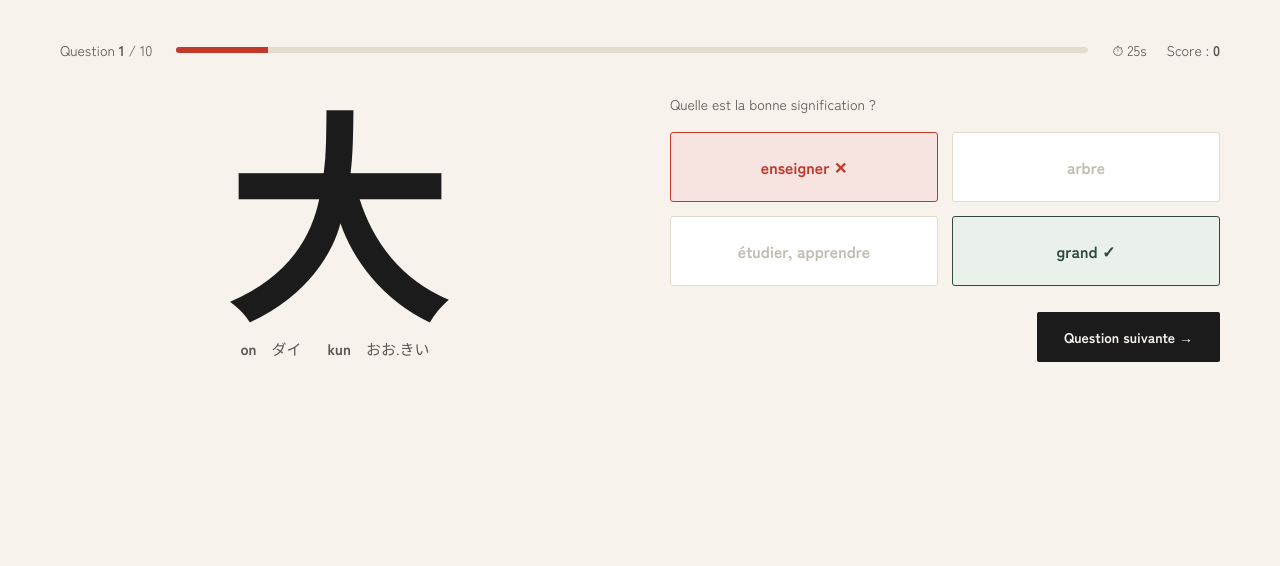
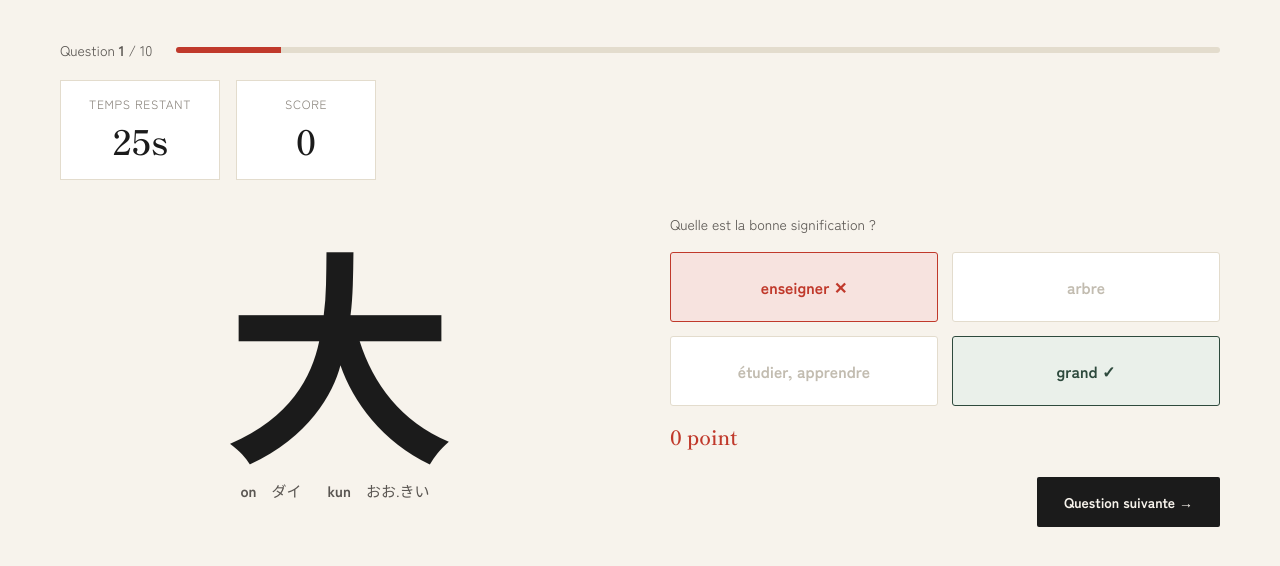
Before and after one commit to Damidvp/kanji-game, a React (Vite) app in the folder frontend/: page /lobby/1/quiz in a window 1280 px wide. Both pictures are taken after a click on the button "enseigner". Shown: the top 566 px of the page. Built offline with nearby package versions, Linux system fonts and the light colour scheme.

Commit message:
Quiz: make timer/score prominent, add Kahoot-style speed scoring (1-1000 pts)
Co-Authored-By: Claude Sonnet 5 <noreply@anthropic.com>

```diff
--- a/frontend/src/screens/QuizScreen.module.css
+++ b/frontend/src/screens/QuizScreen.module.css
@@ -8,7 +8,7 @@
   display: flex;
   justify-content: space-between;
   align-items: center;
-  margin-bottom: 34px;
+  margin-bottom: 20px;
   gap: 24px;
 }
 
@@ -32,17 +32,44 @@
   transition: width 0.2s ease;
 }
 
-.meta {
+.statsRow {
   display: flex;
-  align-items: center;
-  gap: 20px;
-  font-size: 14px;
-  color: var(--color-text-secondary);
-  white-space: nowrap;
+  gap: 16px;
+  margin-bottom: 34px;
 }
 
-.timer {
+.statBox {
+  border: 1px solid var(--color-border);
+  background: var(--color-white);
+  padding: 14px 28px;
+  text-align: center;
+  min-width: 140px;
+  transition:
+    border-color 0.2s ease,
+    background 0.2s ease;
+}
+
+.statBoxUrgent {
+  border-color: var(--color-accent);
+  background: var(--color-error-bg);
+}
+
+.statLabel {
+  font-size: 12px;
+  color: var(--color-text-tertiary);
+  letter-spacing: 0.06em;
+  margin-bottom: 4px;
+}
+
+.statValue {
+  font-family: var(--font-serif);
+  font-size: 34px;
+  font-weight: 600;
   font-variant-numeric: tabular-nums;
+}
+
+.statValueUrgent {
+  color: var(--color-accent);
 }
 
 .body {
@@ -122,6 +149,22 @@
   color: var(--color-accent);
 }
 
+.pointsNoteSuccess {
+  margin-top: 16px;
+  font-family: var(--font-serif);
+  font-size: 20px;
+  font-weight: 600;
+  color: var(--color-success-border);
+}
+
+.pointsNoteZero {
+  margin-top: 16px;
+  font-family: var(--font-serif);
+  font-size: 20px;
+  font-weight: 600;
+  color: var(--color-accent);
+}
+
 .nextRow {
   margin-top: 26px;
   text-align: right;
--- a/frontend/src/screens/QuizScreen.tsx
+++ b/frontend/src/screens/QuizScreen.tsx
@@ -1,4 +1,4 @@
-import { useEffect, useState } from 'react'
+import { useEffect, useRef, useState } from 'react'
 import { useLocation, useNavigate, useParams } from 'react-router-dom'
 import { Button } from '../components/Button'
 import { buildQuizQuestions } from '../mocks/kanji'
@@ -14,6 +14,17 @@ interface QuizLocationState {
 const DEFAULT_LEVELS: JlptLevelId[] = ['N5', 'N4']
 const DEFAULT_QUESTION_COUNT = 10
 const DEFAULT_TIME_PER_QUESTION = 30
+const URGENT_THRESHOLD_SECONDS = 5
+const MAX_POINTS_PER_QUESTION = 1000
+const MIN_POINTS_PER_QUESTION = 1
+
+// Score façon Kahoot : plus la réponse est rapide, plus elle rapporte de points (1 à 1000).
+// Calculé côté client ici (V1 solo/mock) ; en multijoueur réel, ce calcul devra être fait
+// côté serveur à partir de l'horodatage d'envoi de la question, pour ne pas se fier au client.
+function computePoints(elapsedMs: number, timeLimitSeconds: number): number {
+  const ratio = Math.min(1, elapsedMs / (timeLimitSeconds * 1000))
+  return Math.round(MAX_POINTS_PER_QUESTION - (MAX_POINTS_PER_QUESTION - MIN_POINTS_PER_QUESTION) * ratio)
+}
 
 export function QuizScreen() {
   const { code = 'AB3F9K' } = useParams()
@@ -30,7 +41,10 @@ export function QuizScreen() {
   const [selected, setSelected] = useState<string | null>(null)
   const [timedOut, setTimedOut] = useState(false)
   const [score, setScore] = useState(0)
+  const [correctCount, setCorrectCount] = useState(0)
+  const [lastPoints, setLastPoints] = useState<number | null>(null)
   const [timeLeft, setTimeLeft] = useState(timePerQuestion)
+  const questionStartRef = useRef(Date.now())
 
   const current = questions[index]
   const answered = selected !== null || timedOut
@@ -40,6 +54,7 @@ export function QuizScreen() {
   // Le temps ne se réinitialise que sur une nouvelle question, pas quand `answered` change.
   useEffect(() => {
     setTimeLeft(timePerQuestion)
+    questionStartRef.current = Date.now()
     // eslint-disable-next-line react-hooks/exhaustive-deps
   }, [index])
 
@@ -61,13 +76,21 @@ export function QuizScreen() {
   function selectAnswer(option: string) {
     if (answered) return
     setSelected(option)
-    if (option === current.correctAnswer) setScore((s) => s + 1)
+    if (option === current.correctAnswer) {
+      const points = computePoints(Date.now() - questionStartRef.current, timePerQuestion)
+      setScore((s) => s + points)
+      setCorrectCount((c) => c + 1)
+      setLastPoints(points)
+    } else {
+      setLastPoints(0)
+    }
   }
 
   function nextQuestion() {
     setIndex((i) => i + 1)
     setSelected(null)
     setTimedOut(false)
+    setLastPoints(null)
   }
 
   function restart() {
@@ -76,18 +99,20 @@ export function QuizScreen() {
     setSelected(null)
     setTimedOut(false)
     setScore(0)
+    setCorrectCount(0)
+    setLastPoints(null)
   }
 
   if (finished) {
-    const percent = Math.round((score / questions.length) * 100)
+    const percent = Math.round((correctCount / questions.length) * 100)
     return (
       <div className={styles.page}>
         <div className={styles.endCard}>
           <div className={styles.eyebrow}>QUIZ TERMINÉ</div>
-          <h1 className={styles.endTitle}>
-            Score : {score} / {questions.length}
-          </h1>
-          <p className={styles.endSubtitle}>{percent}% de bonnes réponses</p>
+          <h1 className={styles.endTitle}>{score} points</h1>
+          <p className={styles.endSubtitle}>
+            {correctCount} / {questions.length} bonnes réponses ({percent}%)
+          </p>
           <div className={styles.endActions}>
             <Button variant="primary" onClick={restart}>
               Rejouer
@@ -101,6 +126,8 @@ export function QuizScreen() {
     )
   }
 
+  const timerUrgent = timeLeft <= URGENT_THRESHOLD_SECONDS && !answered
+
   return (
     <div className={styles.page}>
       <div className={styles.header}>
@@ -113,11 +140,18 @@ export function QuizScreen() {
             style={{ width: `${((index + 1) / questions.length) * 100}%` }}
           />
         </div>
-        <div className={styles.meta}>
-          <span className={styles.timer}>⏱ {timeLeft}s</span>
-          <span>
-            Score : <strong>{score}</strong>
-          </span>
+      </div>
+
+      <div className={styles.statsRow}>
+        <div className={timerUrgent ? `${styles.statBox} ${styles.statBoxUrgent}` : styles.statBox}>
+          <div className={styles.statLabel}>TEMPS RESTANT</div>
+          <div className={timerUrgent ? `${styles.statValue} ${styles.statValueUrgent}` : styles.statValue}>
+            {timeLeft}s
+          </div>
+        </div>
+        <div className={styles.statBox}>
+          <div className={styles.statLabel}>SCORE</div>
+          <div className={styles.statValue}>{score}</div>
         </div>
       </div>
 
@@ -164,6 +198,12 @@ export function QuizScreen() {
 
           {timedOut && !selected && <div className={styles.timeoutNote}>Temps écoulé !</div>}
 
+          {answered && lastPoints !== null && (
+            <div className={lastPoints > 0 ? styles.pointsNoteSuccess : styles.pointsNoteZero}>
+              {lastPoints > 0 ? `+${lastPoints} points` : '0 point'}
+            </div>
+          )}
+
           {answered && (
             <div className={styles.nextRow}>
               <Button variant="primary" onClick={nextQuestion}>
```
